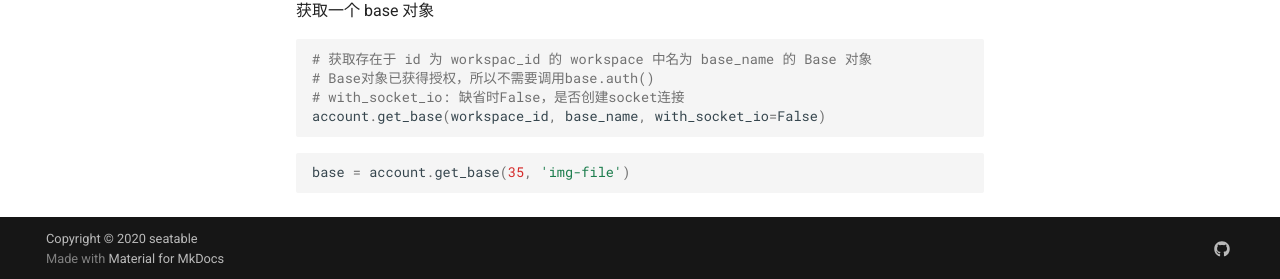
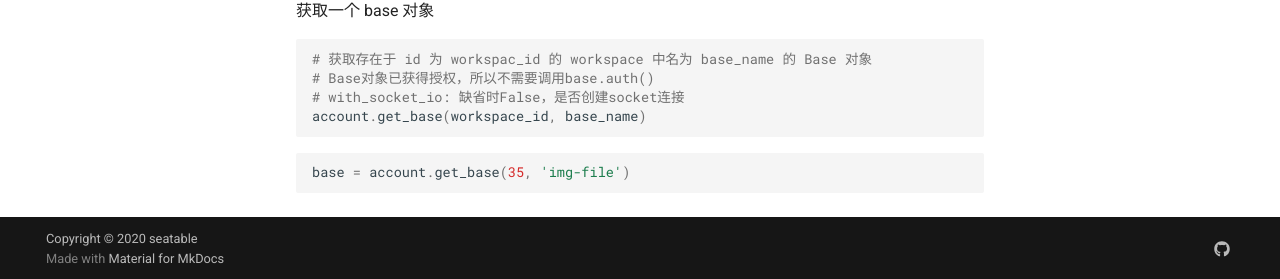
Before and after one commit to seatable/seatable-scripts-cn, an MkDocs documentation site: the page built from manual/python/account.md, in a window 1280 px wide and 900 px high, scrolled down 1457 px. Shown: the part 618-897 px from the top of the window. Built offline with MkDocs 1.6.1 and Material for MkDocs 9.7.7, drawn with Linux system fonts in a browser that asks for light colours; comment, search, counter and statistics services are not loaded.

Commit message:
Update account.md

````diff
--- a/manual/python/account.md
+++ b/manual/python/account.md
@@ -105,7 +105,7 @@ account.copy_base(35, 'img-file', 74)
 # 获取存在于 id 为 workspac_id 的 workspace 中名为 base_name 的 Base 对象
 # Base对象已获得授权，所以不需要调用base.auth()
 # with_socket_io: 缺省时False，是否创建socket连接
-account.get_base(workspace_id, base_name, with_socket_io=False)
+account.get_base(workspace_id, base_name)
 ```
 
 ```python
````
